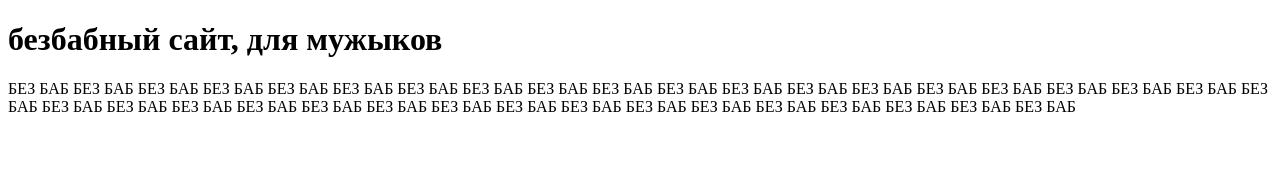
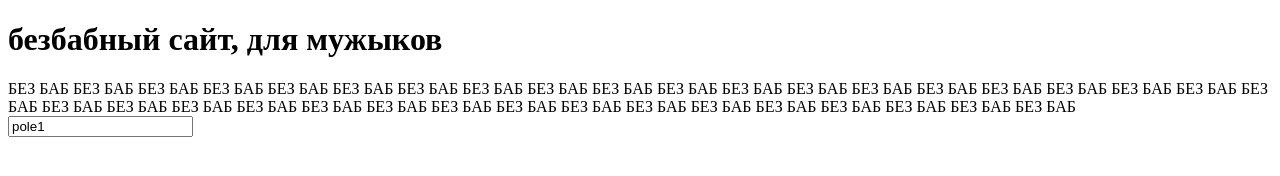
Before and after one commit to ldv-thirteen/ldv-thirteen.github.io, a plain HTML site: page index.html in a window 1280 px wide. Drawn offline with Linux system fonts and the light colour scheme.

Commit message:
Add files via upload

```diff
--- a/index.html
+++ b/index.html
@@ -15,6 +15,6 @@
 БЕЗ БАБ           БЕЗ БАБ БЕЗ БАБ    БЕЗ БАБ         БЕЗ БАБ  БЕЗ БАБ             БЕЗ БАБ
       </div>
 
-
+   <input type="text" value="pole1">
   </body>
 </html>
```
